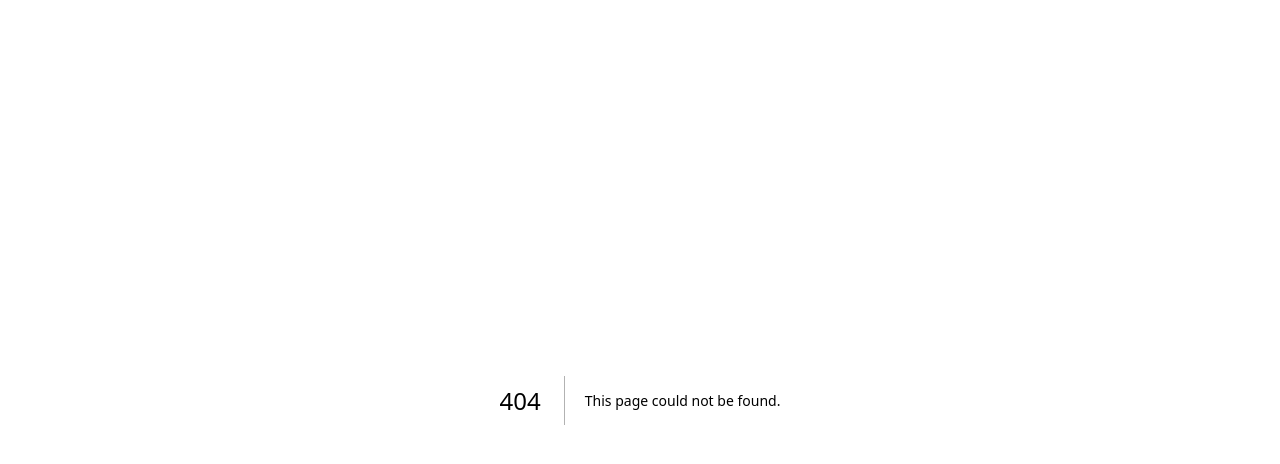
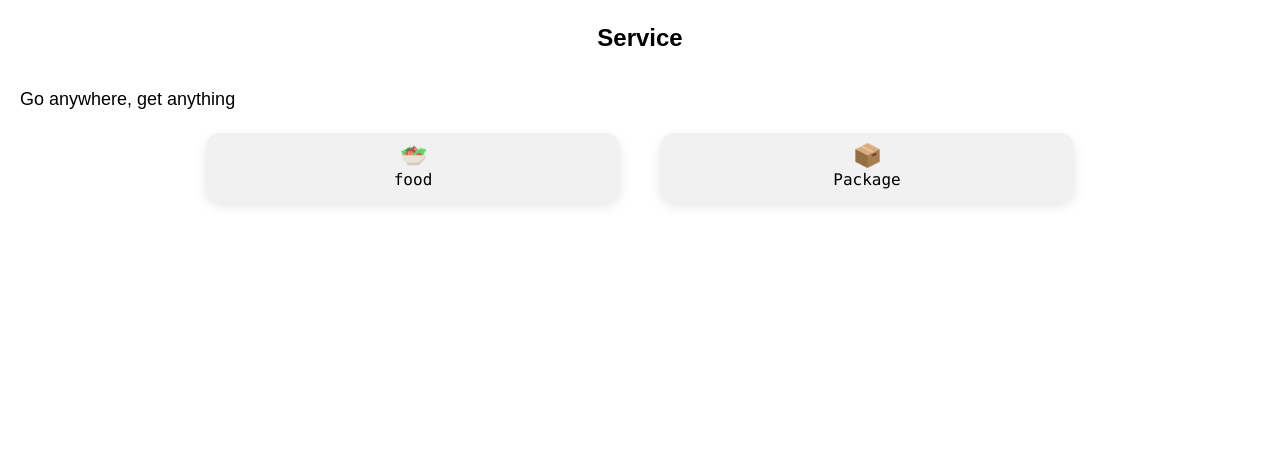
Before and after one commit to elKINTARO/web_dev_testtask, a Next.js app in the folder client/: page /service in a window 1280 px wide. Before the commit this address had no page. Shown: the top 464 px of the page. Built offline with nearby package versions, Linux system fonts and the light colour scheme.

Commit message:
add design

```diff
--- a/client/app/booking/page.tsx
+++ b/client/app/booking/page.tsx
@@ -6,7 +6,11 @@ export default function Booking() {
     <div className={styles.container}>
         <div className={styles.mapSection}>
             <div className={styles.mapOverlay}>
-            <button className={styles.iconBtn}>✕</button>
+            <a href="#" aria-label="Back">
+                <svg xmlns="http://www.w3.org/2000/svg" width="24" height="24" viewBox="0 0 24 24" fill="none">
+                    <path d="M6.9375 13.5L13.5 21L10.5103 21L2.63527 12L10.5103 3L13.5 3L6.9375 10.5L21 10.5L21 13.5L6.9375 13.5Z" fill="black"/>
+                </svg>
+            </a>
             <div className={styles.topButtons}>
                 <button className={styles.helpBtn}>Help</button>
                 <button className={styles.moreBtn}>•••</button>
--- /dev/null
+++ b/client/app/delivery/page.tsx
@@ -0,0 +1,84 @@
+import styles from "./style.module.css";
+
+export default function Place() {
+  const restaurants = [
+    {
+      id: 1,
+      name: "Italiano Restaurant",
+      image: "https://images.unsplash.com/photo-1555396273-367ea4eb4db5",
+      rating: 4.8,
+      category: "Italian Cuisine",
+      deliveryTime: "25-35 min",
+    },
+    {
+      id: 2,
+      name: "Sushi Master",
+      image: "https://images.unsplash.com/photo-1546069901-ba9599a7e63c",
+      rating: 4.7,
+      category: "Japanese Cuisine",
+      deliveryTime: "30-40 min",
+    },
+    {
+      id: 3,
+      name: "Burger House",
+      image: "https://images.unsplash.com/photo-1568901346375-23c9450c58cd",
+      rating: 4.6,
+      category: "Fast Food",
+      deliveryTime: "20-30 min",
+    },
+  ];
+
+  return (
+    <div className={styles.place}>
+      <div className={styles.header}>
+        <a href="#" aria-label="Back">
+          <svg xmlns="http://www.w3.org/2000/svg" width="24" height="24" viewBox="0 0 24 24" fill="none">
+            <path d="M6.9375 13.5L13.5 21L10.5103 21L2.63527 12L10.5103 3L13.5 3L6.9375 10.5L21 10.5L21 13.5L6.9375 13.5Z" fill="black"/>
+          </svg>
+        </a>
+        <div className={styles.search}>
+          <input type="text" placeholder="Find your mood" />
+          <svg
+            className={styles.icon}
+            viewBox="0 0 32 32"
+          >
+            <path d="M10.437,19.442l-7.498,7.497c-0.585,0.586 -0.585,1.536 0,2.122c0.586,0.585 1.536,0.585 2.122,-0l7.649,-7.65c1.544,0.976 3.373,1.542 5.333,1.542c5.52,-0 10,-4.481 10,-10c0,-5.52 -4.48,-10 -10,-10c-5.519,-0 -10,4.48 -10,10c0,2.475 0.902,4.741 2.394,6.489Z"/>
+          </svg>
+        </div>
+        <a href="" className={styles.basket}>
+          <svg  xmlns="http://www.w3.org/2000/svg" width="30px" height="30px" viewBox="0 0 24 24" fill="none">
+            <path d="M20 10L18.5145 17.4276C18.3312 18.3439 18.2396 18.8021 18.0004 19.1448C17.7894 19.447 17.499 19.685 17.1613 19.8326C16.7783 20 16.3111 20 15.3766 20H8.62337C7.6889 20 7.22166 20 6.83869 19.8326C6.50097 19.685 6.2106 19.447 5.99964 19.1448C5.76041 18.8021 5.66878 18.3439 5.48551 17.4276L4 10M20 10H18M20 10H21M4 10H3M4 10H6M6 10H18M6 10L9 4M18 10L15 4M9 13V16M12 13V16M15 13V16" stroke="#3D4043" stroke-width="2" stroke-linecap="round" stroke-linejoin="round"/>
+          </svg>
+        </a>
+      </div>
+      <div className={styles.categories}>
+        <button>All</button>
+        <button>Italian</button>
+        <button>Japanese</button>
+        <button>Fast Food</button>
+      </div>
+
+      <div className={styles.grid}>
+        {restaurants.map((item) => (
+          <div key={item.id} className={styles.card}>
+            <div className={styles.image}>
+              <img src={item.image} alt={item.name} />
+            </div>
+
+            <div className={styles.content}>
+              <h3>{item.name}</h3>
+              <p className={styles.category}>{item.category}</p>
+
+              <div className={styles.info}>
+                <span>⭐ {item.rating}</span>
+                <span>{item.deliveryTime}</span>
+              </div>
+
+              <button className={styles.viewBtn}>View Menu</button>
+            </div>
+          </div>
+        ))}
+      </div>
+    </div>
+  );
+}
--- /dev/null
+++ b/client/app/delivery/style.module.css
@@ -0,0 +1,163 @@
+.place {
+  padding: 40px;
+  background: #f4f6f9;
+  min-height: 100vh;
+}
+
+.header {
+  display: flex;
+  justify-content: space-between;
+  align-items: center;
+  margin-bottom: 25px;
+
+  a {
+    display: flex;
+    transition: transform 0.3s ease;
+
+    &:hover {
+        transform: scale(1.1);
+    }
+  }
+}
+
+.header p {
+  color: #777;
+  margin-top: 5px;
+}
+
+.search {
+  position: relative;
+  margin: 0 auto;
+}
+
+.icon {
+  position: absolute;
+  left: 15px;
+  top: 50%;
+  transform: translateY(-50%);
+  width: 18px;
+  height: 18px;
+  fill: #777;
+  pointer-events: none;
+}
+
+.search input {
+  text-align: center;
+  border: none;
+  padding: 1rem 4rem;
+  border-radius: 1rem;
+  background: var(--text-white-grey);
+  transition: 0.3s;
+  box-shadow: 0 5px 15px rgba(0, 0, 0, 0.05);
+
+}
+
+.search input:focus {
+ outline-color: #e8e8e8;
+ background: #e8e8e8;
+ transition: 0.3s;
+}
+
+.actions button {
+  margin-left: 10px;
+  padding: 8px 16px;
+  border-radius: 8px;
+  border: none;
+  cursor: pointer;
+  background: #eee;
+  transition: 0.3s;
+}
+
+.actions button:hover {
+  background: #ddd;
+}
+
+.basket{
+    display: flex;
+    transition: transform 0.3s ease;
+
+    &:hover {
+        transform: scale(1.1);
+    }
+}
+
+.categories {
+  display: flex;
+  gap: 10px;
+  margin-bottom: 30px;
+}
+
+.categories button {
+  padding: 8px 14px;
+  border-radius: 20px;
+  border: none;
+  background: white;
+  cursor: pointer;
+  transition: 0.3s;
+}
+
+.categories button:hover {
+  background: var(--tematik-block-slate-anthracite);
+  color: white;
+}
+
+.grid {
+  display: grid;
+  grid-template-columns: repeat(auto-fill, minmax(260px, 1fr));
+  gap: 20px;
+}
+
+.card {
+  background: white;
+  border-radius: 16px;
+  overflow: hidden;
+  box-shadow: 0 5px 15px rgba(0, 0, 0, 0.05);
+  transition: transform 0.3s ease;
+}
+
+.card:hover {
+  transform: translateY(-6px);
+}
+
+.image {
+  height: 180px;
+  overflow: hidden;
+}
+
+.image img {
+  width: 100%;
+  height: 100%;
+  object-fit: cover;
+}
+
+.content {
+  padding: 16px;
+}
+
+.category {
+  font-size: 14px;
+  color: #777;
+  margin: 5px 0 10px;
+}
+
+.info {
+  display: flex;
+  justify-content: space-between;
+  font-size: 14px;
+  margin-bottom: 15px;
+}
+
+.viewBtn {
+  width: 100%;
+  padding: 10px;
+  border: none;
+  border-radius: 8px;
+  background: var(--tematik-block-slate-anthracite);
+  color: white;
+  cursor: pointer;
+  transition: 0.3s;
+}
+
+.viewBtn:hover {
+  background: #e85d00;
+}
--- a/client/app/globals.css
+++ b/client/app/globals.css
@@ -5,6 +5,11 @@
   --foreground: #171717;
   --grey: #666;
   --white-grey: #f1f1f1;
+  --text-white-grey: #e8e8e8;
+  --tematik-block-platinum-grey: #A9ADB2;
+  --tematik-block-slate-anthracite: #3D4043;
+  --tematik-block-matte-black: #1A1B1C;
+  --tematik-block-safety-orange: #FF5F00;
 }
 
 @theme inline {
--- a/client/app/page.tsx
+++ b/client/app/page.tsx
@@ -1,9 +1,14 @@
+'use client';
+
+import { useRouter } from "next/navigation";
+import { useEffect } from "react";
 
 export default function Home() {
-  return (
-    <div>
-      <main>
-      </main>
-    </div>
-  );
+  const router = useRouter();
+
+  useEffect(() => {
+    router.replace("/service");
+  }, [router]);
+
+  return null;
 }
--- a/client/app/place/page.tsx
+++ b/client/app/place/page.tsx
@@ -4,7 +4,7 @@ import Map from "../[components]/map/mape";
 export default function Place() {
   return (
     <main className={styles.mainContainer}>
-      <div className={styles.headerPlace}>
+      <div className={styles.header}>
         <a href="#" aria-label="Back">
           <svg xmlns="http://www.w3.org/2000/svg" width="24" height="24" viewBox="0 0 24 24" fill="none">
             <path d="M6.9375 13.5L13.5 21L10.5103 21L2.63527 12L10.5103 3L13.5 3L6.9375 10.5L21 10.5L21 13.5L6.9375 13.5Z" fill="black"/>
--- a/client/app/place/style.module.css
+++ b/client/app/place/style.module.css
@@ -15,13 +15,13 @@
     box-shadow: 0 4px 12px rgba(0,0,0,0.1);
 }
 
-.headerPlace {
+.header {
     display: flex;
     align-items: center;
     gap: 20px;
 }
 
-.headerPlace h1 {
+.header h1 {
     font-size: 24px;
     font-weight: 600;
     margin: 0;
--- /dev/null
+++ b/client/app/service/page.tsx
@@ -0,0 +1,25 @@
+import styles from "./style.module.css";
+
+export default function Service() {
+  return (
+    <main className={styles.mainContainer}>
+      <div className={styles.header}>
+        <h1>Service</h1>
+      </div>
+
+      <div className={styles.servicesMain}>
+        <h1>Go anywhere, get anything</h1>
+        <div className={styles.changType}>
+            <a href="#" className={styles.typeBox}>
+                <img src="/service/salat.png" alt="" />
+                <samp>food</samp>
+            </a>
+            <a href="/place" className={styles.typeBox}>
+                <img src="/service/box.png" alt="" />
+                <samp>Package</samp>
+            </a>
+        </div>
+      </div>
+    </main>
+  );
+}
--- /dev/null
+++ b/client/app/service/style.module.css
@@ -0,0 +1,66 @@
+.mainContainer {
+    font-family: Arial, sans-serif;
+    padding: 20px;
+    display: flex;
+    flex-direction: column;
+    gap: 30px;
+}
+
+.header {
+    display: flex;
+    align-items: center;
+    gap: 20px;
+}
+
+.header h1 {
+    font-size: 24px;
+    font-weight: 600;
+    margin: 0;
+    flex-grow: 1;
+    text-align: center;
+}
+
+.servicesMain{
+    display: flex;
+    flex-direction: column;
+    gap: 20px;
+
+    h1{
+        font-size: 18px;
+        font-weight: 400;
+        margin: 0;
+        flex-grow: 1;
+    }
+}
+
+.changType{
+    display: flex;
+    width: 70%;
+    margin: 0 auto;
+    gap: 40px;
+
+    a {
+        display: flex;
+        transition: transform 0.3s ease;
+
+        &:hover {
+            transform: scale(1.1);
+        }
+    }
+}
+
+.typeBox{
+    padding: 10px;
+    flex: 1;
+    border-radius: 15px;
+    background-color: var(--white-grey);
+    box-shadow: 0 4px 12px rgba(0,0,0,0.1);
+    display: flex;
+    flex-direction: column;
+    align-items: center;
+
+    img{
+        width: 25px;
+        height: 25px;
+    }
+}
```
Also changed, not shown: client/app/booking/style.module.css (+7 -2 lines), client/public/service/box.png (added), client/public/service/salat.png (added).
